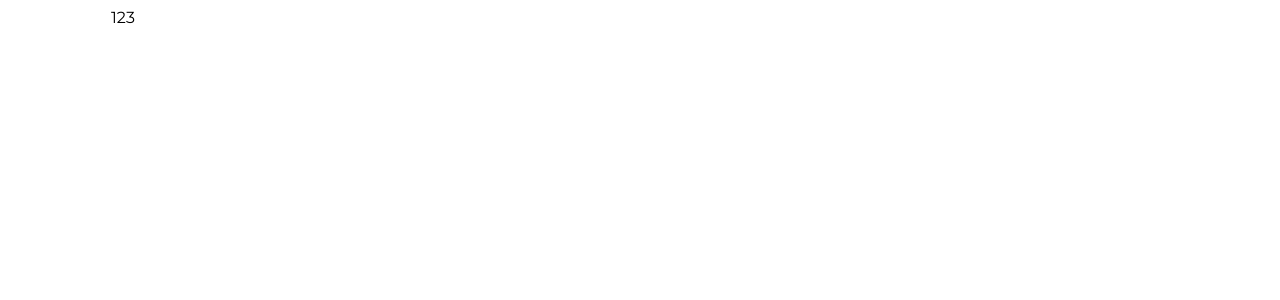
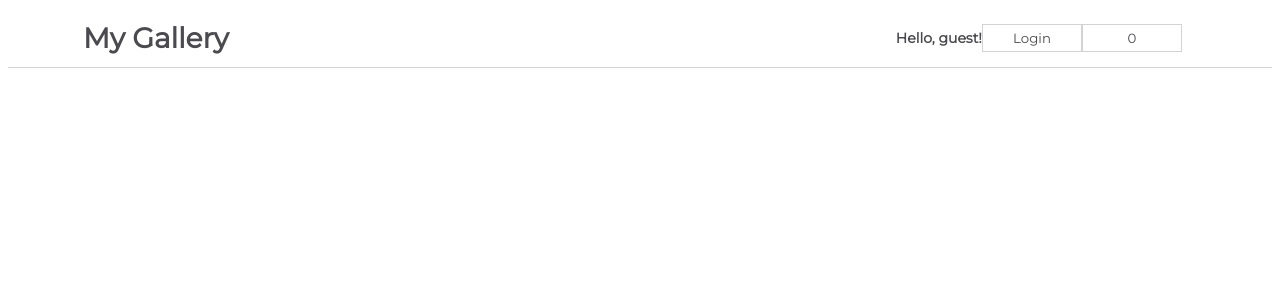
Before and after one commit to AlexSmall96/React-challenge-1.2, a React (Create React App) app in the folder my-app/: page / in a window 1280 px wide. Shown: the top 300 px of the page. Built offline with nearby package versions, Linux system fonts and the light colour scheme.

Commit message:
"class components challenge"

```diff
--- a/my-app/src/App.js
+++ b/my-app/src/App.js
@@ -1,10 +1,11 @@
 import css from './App.module.css';
-import Sidebar from './components/Sidebar';
+import NavBarSimple from './components/NavBarSimple';
+
 
 function App() {
   return (
     <div className={css.App}>
-      <Sidebar />
+      <NavBarSimple />
     </div>
   );
 }
--- /dev/null
+++ b/my-app/src/components/NavBarSimple.js
@@ -0,0 +1,45 @@
+import React from "react";
+import css from './css/NavBarSimple.module.css'
+
+class NavBarSimple extends React.Component{
+
+    constructor(props){
+        super(props);
+        this.state = {
+            message:'Hello, guest!',
+            buttonText: 'Login',
+            count: 0
+        };
+    }
+
+    handleClick(){
+            this.setState({
+                message: this.state.message === 'Hello, guest!' ? 'Welcome back user!' : 'Hello, guest!',
+                buttonText: this.state.buttonText === 'Login' ? 'Logout' : 'Login'
+            }, () => {
+                console.log(this.state.message)
+                console.log(this.state.buttonText)
+            })
+        }
+
+    increment(){
+        this.setState({
+            count: this.state.count + 1
+        });
+    };
+
+    render(){
+        return(
+            <div className={css.NavBar}>
+                <h1>My Gallery</h1>
+                <span>{this.state.message}
+                    <button onClick={() => this.handleClick()}>{this.state.buttonText}</button>
+                    <button onClick={() => this.increment()}>{this.state.count}</button>
+                </span>
+            </div>
+        )
+    }
+}
+
+
+export default NavBarSimple;
--- a/my-app/src/components/Sidebar.js
+++ b/my-app/src/components/Sidebar.js
@@ -1,11 +1,12 @@
-import React from "react";
+// import React from "react";
+// import css from "./css/Sidebar.module.css"
 
-function Sidebar(){
-    return <div>
-        <a>1</a>
-        <a>2</a>
-        <a>3</a>
-    </div>
-}
+// function Sidebar(){
+//     return <div className={css.sidebar}>
+//         <a>My Photos</a>
+//         <a>My Illustrations</a>
+//         <a>My Paintings</a>
+//     </div>
+// }
 
-export default Sidebar;
+// export default Sidebar;
```
